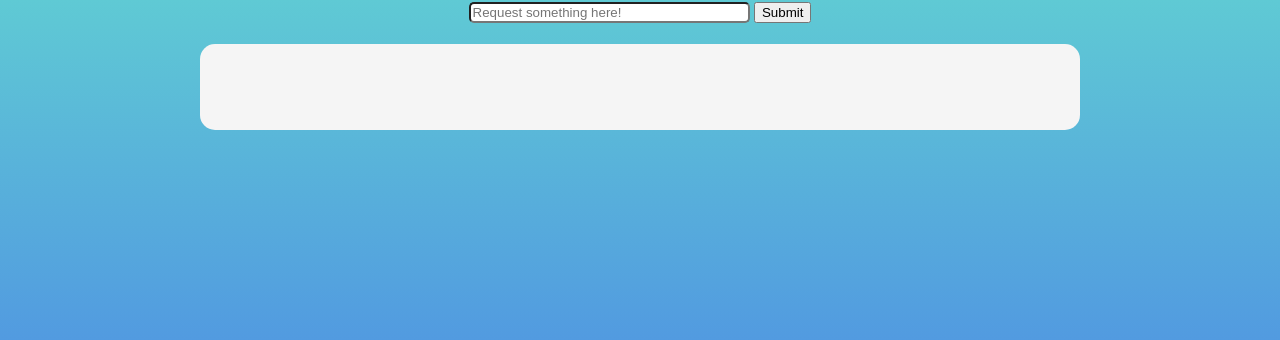
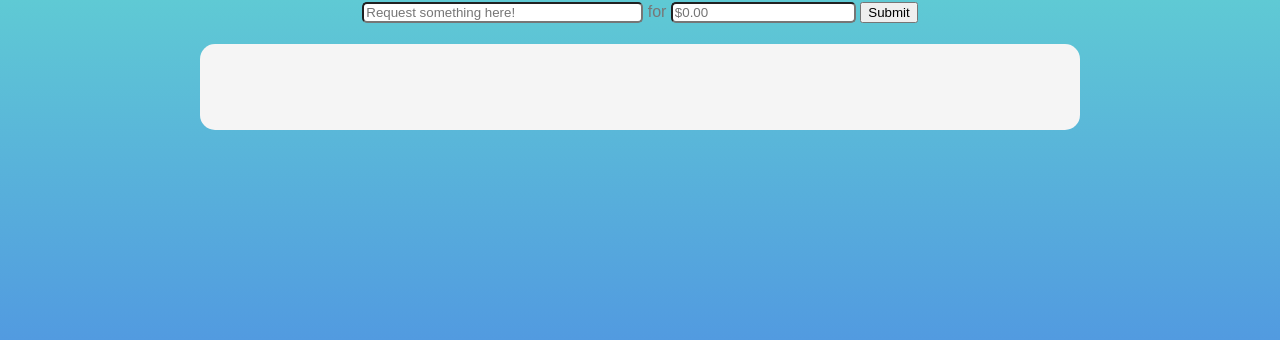
Before and after one commit to carolim/PaperBoy, a Flask app: template templates/newsfeed.html in a window 1280 px wide. Shown: the part 233-573 px from the top of the page. Run offline with Flask 2, Linux system fonts and the light colour scheme; the template is opened without the code that fills it, so the values that code supplies are empty; some libraries are stand-ins or nearby versions.

Commit message:
Add price form

```diff
--- a/templates/newsfeed.html
+++ b/templates/newsfeed.html
@@ -9,35 +9,6 @@
 	<script type="text/javascript" src="http://ajax.aspnetcdn.com/ajax/jquery.templates/beta1/jquery.tmpl.js"></script>
 </head>
 <body>
-
-		<!-- Single request
-		<div id="user_id1" class="friend_event">
-			<table width="100%">
-				<tbody>
-					<tr>
-						<td class="prof_pic">
-							<a href="/user_name" class="bold">
-								<img src="link">
-							</a>
-						</td>
-						<td class="info">
-							<div class="request">
-								<a href="/user_name" class="bold">User</a>
-									requests
-								<a href="/request" class="bold">Item</a>
-								  for
-								<span>&nbsp;</span><div class="item_price"> $</div>
-							</div>
-							<div class="accept_button">
-								<a href="/accept" class="bold" onclick="accept event">Accept</a>
-							</div>
-						</td>
-					</tr>
-				</tbody>
-			</table>
-		</div>
-		-->
-
 	<div id="header">
 		<div id="logo"> <img id="pb_logo" src="../static/img/logo4.png"> </div>
 		<div id="title"> PaperBoy </div>
@@ -46,6 +17,8 @@
 	<div id="request_header">
 		<form id="new_request" align="center">
 			<input type="text" name="request" placeholder="Request something here!" size="32">
+			for
+			<input type="text" name="price" placeholder="$0.00">
 			<input type="submit" name="submit" value="Submit">
 		</form>
 	</div>
```
